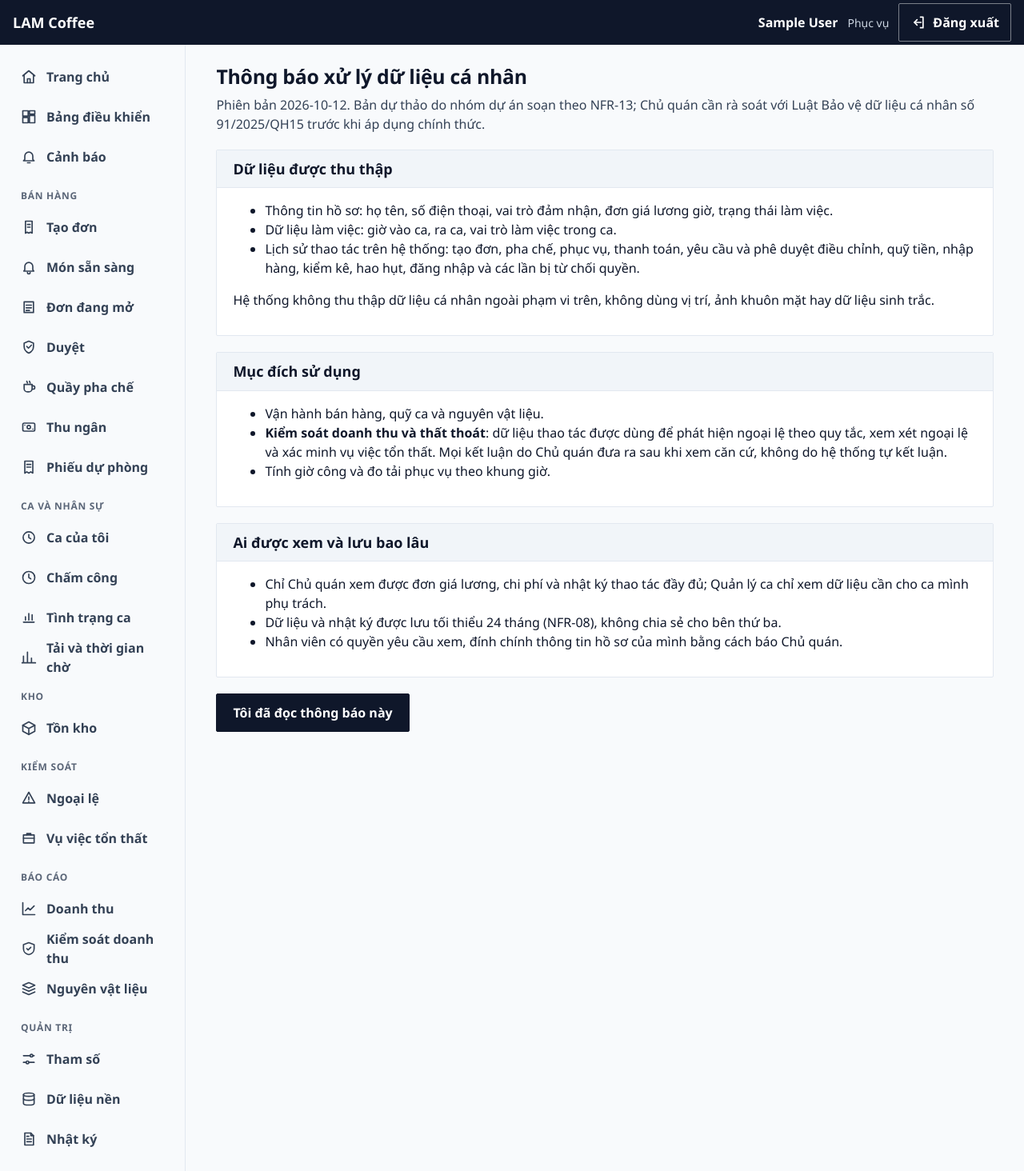
After one commit to nglengochai123-prog/QTDA, a Django app: page /thong-bao-du-lieu/ in a window 1280 px wide. The commit adds this page. Shown: the whole page at 80% size. Run offline with Django 5.2, Linux system fonts and the light colour scheme; the visitor is signed in with stand-in values (Sample User, id 1); data comes from the database, SQL or seed files in the repository; data that the repository does not hold is empty.

Commit message:
NFR-13 thông báo xử lý dữ liệu cá nhân có xác nhận; NFR-16 lưu nháp biểu mẫu trên thiết bị kèm mã nghiệp vụ và chặn thanh toán, phê duyệt, xem xét khi mất kết nối
Co-Authored-By: Claude Opus 5.5 (1M context) <noreply@anthropic.com>

```diff
--- a/apps/core/urls.py
+++ b/apps/core/urls.py
@@ -10,6 +10,7 @@ urlpatterns = [
     path("manifest.webmanifest", views.manifest, name="manifest"),
     path("sw.js", views.service_worker, name="service_worker"),
     path("offline/", views.offline, name="offline"),
+    path("thong-bao-du-lieu/", views.data_notice, name="data_notice"),
     path("thong-bao/dang-ky/", views.push_subscribe, name="push_subscribe"),
     path("thong-bao/trang-thai/", views.push_status, name="push_status"),
     path("thong-bao/thu/", views.push_test, name="push_test"),
--- a/apps/core/views.py
+++ b/apps/core/views.py
@@ -37,6 +37,9 @@ def home(request):
             ("Nhật ký thao tác", reverse("admin:audit_auditlog_changelist"), "", False),
         ]
     context["can_dashboard"] = user_can(request.user, Cap.VIEW_DASHBOARD)
+    from .models import DATA_NOTICE_VERSION, DataNoticeAck
+
+    context["notice_pending"] = not DataNoticeAck.objects.filter(user=request.user, version=DATA_NOTICE_VERSION).exists()
     if request.user.is_owner:
         from apps.shifts.services import shifts_missing_backup
 
@@ -144,3 +147,22 @@ def push_log(request):
              "opened": m.opened_at.isoformat() if m.opened_at else None}
             for m in PushMessage.objects.filter(user=request.user)[:5]]
     return JsonResponse({"messages": rows})
+
+
+@login_required
+def data_notice(request):
+    """Thông báo xử lý dữ liệu cá nhân cho nhân viên (NFR-13); bấm xác nhận một lần cho mỗi phiên bản."""
+    from django.shortcuts import redirect
+
+    from apps.audit.models import Action
+    from apps.audit.services import record
+
+    from .models import DATA_NOTICE_VERSION, DataNoticeAck
+
+    ack = DataNoticeAck.objects.filter(user=request.user, version=DATA_NOTICE_VERSION).first()
+    if request.method == "POST" and ack is None:
+        ack = DataNoticeAck.objects.create(user=request.user, version=DATA_NOTICE_VERSION)
+        record(Action.CREATE, request=request, obj=ack, object_type="core.DataNoticeAck",
+               after={"phien_ban": DATA_NOTICE_VERSION})
+        return redirect("core:home")
+    return render(request, "core/data_notice.html", {"version": DATA_NOTICE_VERSION, "acknowledged": ack})
--- a/static/js/app.js
+++ b/static/js/app.js
@@ -99,6 +99,64 @@
     });
   });
 
+  // --- Lưu nháp biểu mẫu trên thiết bị (NFR-16) ---
+  // Biểu mẫu có data-draft được lưu nháp khi gõ, kể cả mã nghiệp vụ, nên gửi lại sau mất mạng
+  // vẫn là cùng một yêu cầu và máy chủ không ghi trùng. Nháp được xóa khi trang báo đã lưu thành công.
+  var savedOk = document.querySelector(".notice-ok");
+  document.querySelectorAll("form[data-draft]").forEach(function (form) {
+    var key = "nhap:" + location.pathname + ":" + form.dataset.draft;
+    var fields = function () {
+      return Array.prototype.filter.call(form.elements, function (el) {
+        return el.name && el.type !== "file" && el.type !== "submit" && el.name !== "csrfmiddlewaretoken";
+      });
+    };
+    var stored = null;
+    try { stored = JSON.parse(localStorage.getItem(key) || "null"); } catch (e) { stored = null; }
+    var stale = stored && stored.sent && (Date.now() - (stored.at || 0) > 30 * 60 * 1000);
+    if (stored && stored.sent && (savedOk || stale)) {
+      try { localStorage.removeItem(key); } catch (e) { /* bộ nhớ thiết bị không dùng được */ }
+    } else if (stored && stored.values) {
+      fields().forEach(function (el) {
+        if (!(el.name in stored.values)) return;
+        var v = stored.values[el.name];
+        if (el.type === "checkbox" || el.type === "radio") el.checked = Array.isArray(v) ? v.indexOf(el.value) >= 0 : v === el.value;
+        else if (el.multiple) Array.prototype.forEach.call(el.options, function (o) { o.selected = (v || []).indexOf(o.value) >= 0; });
+        else el.value = v;
+      });
+      var note = document.createElement("p");
+      note.className = "hint";
+      note.textContent = stored.sent ? "Đã khôi phục nội dung vừa gửi nhưng chưa chắc máy chủ đã nhận; kiểm tra rồi gửi lại (không bị ghi trùng)."
+                                     : "Đã khôi phục nội dung đang nhập dở trên thiết bị này.";
+      form.insertBefore(note, form.firstChild);
+    }
+    var save = function (sent) {
+      var values = {};
+      fields().forEach(function (el) {
+        if (el.type === "checkbox" || el.type === "radio") {
+          if (!el.checked) return;
+          values[el.name] = (values[el.name] || []).concat([el.value]);
+        } else if (el.multiple) {
+          values[el.name] = Array.prototype.filter.call(el.options, function (o) { return o.selected; }).map(function (o) { return o.value; });
+        } else values[el.name] = el.value;
+      });
+      try { localStorage.setItem(key, JSON.stringify({ values: values, sent: !!sent, at: Date.now() })); } catch (e) { /* bỏ qua */ }
+    };
+    form.addEventListener("input", function () { save(false); });
+    form.addEventListener("change", function () { save(false); });
+    form.addEventListener("submit", function () { save(true); });
+  });
+
+  // --- Không ghi thanh toán, phê duyệt, kết quả xem xét khi mất kết nối (NFR-16) ---
+  document.querySelectorAll("form[data-online-only]").forEach(function (form) {
+    form.addEventListener("submit", function (event) {
+      if (offline || navigator.onLine === false) {
+        event.preventDefault();
+        event.stopImmediatePropagation();
+        window.alert("Đang mất kết nối. Thao tác này chỉ ghi khi có mạng; chờ có mạng rồi bấm lại.");
+      }
+    }, true);
+  });
+
   // --- Chống bấm gửi hai lần ---
   document.querySelectorAll("form[data-once]").forEach(function (form) {
     form.addEventListener("submit", function () {
--- a/templates/control/exception_detail.html
+++ b/templates/control/exception_detail.html
@@ -45,7 +45,7 @@
   {% empty %}<p class="muted">Chưa có kết quả.</p>{% endfor %}
 
   {% if request.user.is_owner %}
-  <form method="post" class="mini-form" data-once>{% csrf_token %}
+  <form data-online-only method="post" class="mini-form" data-once>{% csrf_token %}
     <fieldset class="option-group"><legend>{% if effective %}Lập bản đính chính{% else %}Ghi kết quả{% endif %}</legend>
       <div class="choice-row">{% for v, l in results %}<label class="pick"><input type="radio" name="result" value="{{ v }}" required><span>{{ l }}</span></label>{% endfor %}</div></fieldset>
     <label class="toggle"><input type="checkbox" name="money_loss" value="1"> Có tổn thất tiền (phải gắn vụ việc trước)</label>
@@ -54,7 +54,7 @@
     <button class="btn btn-primary" type="submit">{% if effective %}Lưu bản đính chính{% else %}Lưu kết quả{% endif %}</button>
   </form>
   {% if not exc.loss_case %}
-  <form method="post" class="inline-form" data-once>{% csrf_token %}
+  <form data-online-only method="post" class="inline-form" data-once>{% csrf_token %}
     <input type="hidden" name="action" value="attach"><input type="hidden" name="operation_key" value="{{ operation_key }}">
     <span>Gắn vào vụ việc tổn thất</span>
     <select class="input input-sm" name="case"><option value="new">Lập vụ việc mới</option>{% for c in cases %}<option value="{{ c.pk }}">{{ c }}</option>{% endfor %}</select>
--- /dev/null
+++ b/templates/core/data_notice.html
@@ -0,0 +1,36 @@
+{% extends "base.html" %}
+{% block title %}Thông báo xử lý dữ liệu cá nhân · {{ STORE_NAME }}{% endblock %}
+{% block content %}
+<h1>Thông báo xử lý dữ liệu cá nhân</h1>
+<p class="muted">Phiên bản {{ version }}. Bản dự thảo do nhóm dự án soạn theo NFR-13; Chủ quán cần rà soát với Luật Bảo vệ dữ liệu cá nhân số 91/2025/QH15 trước khi áp dụng chính thức.</p>
+<section class="panel" aria-labelledby="dn-1">
+  <h2 id="dn-1">Dữ liệu được thu thập</h2>
+  <ul>
+    <li>Thông tin hồ sơ: họ tên, số điện thoại, vai trò đảm nhận, đơn giá lương giờ, trạng thái làm việc.</li>
+    <li>Dữ liệu làm việc: giờ vào ca, ra ca, vai trò làm việc trong ca.</li>
+    <li>Lịch sử thao tác trên hệ thống: tạo đơn, pha chế, phục vụ, thanh toán, yêu cầu và phê duyệt điều chỉnh, quỹ tiền, nhập hàng, kiểm kê, hao hụt, đăng nhập và các lần bị từ chối quyền.</li>
+  </ul>
+  <p>Hệ thống không thu thập dữ liệu cá nhân ngoài phạm vi trên, không dùng vị trí, ảnh khuôn mặt hay dữ liệu sinh trắc.</p>
+</section>
+<section class="panel" aria-labelledby="dn-2">
+  <h2 id="dn-2">Mục đích sử dụng</h2>
+  <ul>
+    <li>Vận hành bán hàng, quỹ ca và nguyên vật liệu.</li>
+    <li><strong>Kiểm soát doanh thu và thất thoát</strong>: dữ liệu thao tác được dùng để phát hiện ngoại lệ theo quy tắc, xem xét ngoại lệ và xác minh vụ việc tổn thất. Mọi kết luận do Chủ quán đưa ra sau khi xem căn cứ, không do hệ thống tự kết luận.</li>
+    <li>Tính giờ công và đo tải phục vụ theo khung giờ.</li>
+  </ul>
+</section>
+<section class="panel" aria-labelledby="dn-3">
+  <h2 id="dn-3">Ai được xem và lưu bao lâu</h2>
+  <ul>
+    <li>Chỉ Chủ quán xem được đơn giá lương, chi phí và nhật ký thao tác đầy đủ; Quản lý ca chỉ xem dữ liệu cần cho ca mình phụ trách.</li>
+    <li>Dữ liệu và nhật ký được lưu tối thiểu 24 tháng (NFR-08), không chia sẻ cho bên thứ ba.</li>
+    <li>Nhân viên có quyền yêu cầu xem, đính chính thông tin hồ sơ của mình bằng cách báo Chủ quán.</li>
+  </ul>
+</section>
+{% if acknowledged %}
+<p class="muted">Bạn đã xác nhận đọc thông báo này lúc {{ acknowledged.acknowledged_at|date:"H:i d/m/Y" }}.</p>
+{% else %}
+<form method="post" data-once>{% csrf_token %}<button class="btn btn-primary" type="submit">Tôi đã đọc thông báo này</button></form>
+{% endif %}
+{% endblock %}
--- a/templates/core/home.html
+++ b/templates/core/home.html
@@ -6,6 +6,11 @@
     {% for label in user.role_labels %}<span class="chip">{{ label }}</span>{% endfor %}
   </div>
 </section>
+
+{% if notice_pending %}
+<div class="notice notice-info" role="status"><svg class="icon" aria-hidden="true"><use href="#i-alert"/></svg>
+  <div>Vui lòng đọc <a href="{% url 'core:data_notice' %}">thông báo xử lý dữ liệu cá nhân</a> và bấm xác nhận.</div></div>
+{% endif %}
 
 {% if missing_backup %}
 <div class="notice notice-warn" role="status"><svg class="icon" aria-hidden="true"><use href="#i-alert"/></svg>
--- a/templates/inventory/count.html
+++ b/templates/inventory/count.html
@@ -24,7 +24,7 @@
   {% for i in ingredients %}
   <li class="qr-row">
     <div class="exc-text"><strong>{{ i.name }}{% if i.is_critical %} <span class="chip">Trọng yếu</span>{% endif %}</strong><span class="muted">Tồn vật lý trên hệ thống {{ i.stock.physical|floatformat:"-2g" }} {{ i.get_unit_display }}</span></div>
-    <form method="post" class="inline-form" data-once>{% csrf_token %}
+    <form data-draft="kiem-ke" method="post" class="inline-form" data-once>{% csrf_token %}
       <input type="hidden" name="operation_key" value="{{ i.op }}"><input type="hidden" name="ingredient" value="{{ i.pk }}">
       <label class="visually-hidden" for="c-{{ i.pk }}">Đếm được</label>
       <input class="input input-sm" id="c-{{ i.pk }}" name="counted" inputmode="decimal" placeholder="Đếm được ({{ i.get_unit_display }})" required>
--- a/templates/inventory/receipt.html
+++ b/templates/inventory/receipt.html
@@ -4,7 +4,7 @@
 <p><a href="{% url 'inventory:stock' %}">‹ Tồn kho</a></p>
 <h1>Lập phiếu nhập</h1>
 <p class="lead-muted">Nhập số lượng thực nhận theo đơn vị tính và đơn giá trên mỗi đơn vị tính. Chọn lần đặt nếu hàng giao theo lần đặt.</p>
-<form method="post" enctype="multipart/form-data" class="mini-form narrow" data-once>{% csrf_token %}
+<form data-draft="phieu-nhap" method="post" enctype="multipart/form-data" class="mini-form narrow" data-once>{% csrf_token %}
   <input type="hidden" name="operation_key" value="{{ operation_key }}"><input type="hidden" name="rows" value="{{ rows|length }}">
   <div class="field"><label for="r-sup">Nhà cung cấp</label><select class="input" id="r-sup" name="supplier" required>
     <option value="">Chọn nhà cung cấp</option>{% for s in suppliers %}<option value="{{ s.pk }}">{{ s.name }}</option>{% endfor %}</select></div>
--- a/templates/inventory/waste.html
+++ b/templates/inventory/waste.html
@@ -4,7 +4,7 @@
 <p><a href="{% url 'inventory:stock' %}">‹ Tồn kho</a></p>
 <h1>Ghi hao hụt xuất kho</h1>
 <p class="lead-muted">Nguyên liệu hư, hết hạn, đổ vỡ hoặc pha hỏng trước khi bấm Xong. Món đã pha rồi bị hủy thì không ghi ở đây; hệ thống tự ghi khi yêu cầu hủy được duyệt.</p>
-<form method="post" class="mini-form narrow" data-once>{% csrf_token %}
+<form data-draft="hao-hut" method="post" class="mini-form narrow" data-once>{% csrf_token %}
   <input type="hidden" name="operation_key" value="{{ operation_key }}">
   <div class="field"><label for="w-ing">Nguyên vật liệu</label><select class="input" id="w-ing" name="ingredient" required>
     <option value="">Chọn nguyên liệu</option>{% for i in ingredients %}<option value="{{ i.pk }}">{{ i.name }} ({{ i.get_unit_display }})</option>{% endfor %}</select></div>
--- a/templates/orders/adjust_form.html
+++ b/templates/orders/adjust_form.html
@@ -3,7 +3,7 @@
 {% block content %}
 <h1>Yêu cầu điều chỉnh đơn {{ order.code }}</h1>
 <p class="lead-muted">Bàn {{ order.table.code }} · {{ order.get_status_display }}. Yêu cầu chỉ có hiệu lực khi được duyệt; bạn không tự duyệt được yêu cầu của mình.</p>
-<form method="post" class="adjust-form" data-once>
+<form data-draft="dieu-chinh" method="post" class="adjust-form" data-once>
   {% csrf_token %}
   <input type="hidden" name="operation_key" value="{{ operation_key }}">
   <fieldset class="option-group">
--- a/templates/orders/approvals.html
+++ b/templates/orders/approvals.html
@@ -13,12 +13,12 @@
       <span class="muted">Người yêu cầu {{ req.requested_by }} · {{ req.created_at|date:"H:i" }} · Cấp: {{ req.get_current_level_display }}</span>
     </div>
     <div class="approval-actions">
-      <form method="post" action="{% url 'orders:decide' req.pk %}" data-once>{% csrf_token %}
+      <form data-online-only method="post" action="{% url 'orders:decide' req.pk %}" data-once>{% csrf_token %}
         <input type="hidden" name="operation_key" value="{{ req.op_reject }}">
         <input type="hidden" name="decision" value="reject">
         <button type="submit" class="btn btn-quiet">Từ chối</button>
       </form>
-      <form method="post" action="{% url 'orders:decide' req.pk %}" data-once>{% csrf_token %}
+      <form data-online-only method="post" action="{% url 'orders:decide' req.pk %}" data-once>{% csrf_token %}
         <input type="hidden" name="operation_key" value="{{ req.op_approve }}">
         <input type="hidden" name="decision" value="approve">
         <button type="submit" class="btn btn-primary">Đồng ý</button>
--- a/templates/orders/backup_slips.html
+++ b/templates/orders/backup_slips.html
@@ -6,7 +6,7 @@
 
 <section class="panel" aria-labelledby="enter-title">
   <h2 id="enter-title">Nhập bù một phiếu</h2>
-  <form method="post" class="mini-form" data-once>{% csrf_token %}
+  <form data-draft="nhap-bu" method="post" class="mini-form" data-once>{% csrf_token %}
     <input type="hidden" name="action" value="enter"><input type="hidden" name="operation_key" value="{{ operation_key }}">
     <div class="form-grid">
       <div class="field"><label for="b-no">Số phiếu</label><input class="input" id="b-no" name="number" inputmode="numeric" required></div>
--- a/templates/orders/cashier.html
+++ b/templates/orders/cashier.html
@@ -24,7 +24,7 @@
     </div>
     {% endif %}
     {% if not bill.blockers or bill.can_received %}
-    <form method="post" action="{% url 'orders:pay' bill.table.pk %}" class="pay-form" data-once>
+    <form data-online-only method="post" action="{% url 'orders:pay' bill.table.pk %}" class="pay-form" data-once>
       {% csrf_token %}
       <input type="hidden" name="operation_key" value="{{ bill.operation_key }}">
       {% if bill.blockers %}<input type="hidden" name="mode" value="received">{% endif %}
--- a/templates/shifts/my_shift.html
+++ b/templates/shifts/my_shift.html
@@ -68,7 +68,7 @@
       <button class="btn btn-primary btn-block" type="submit">Xác nhận tiền đầu ca</button>
     </form>
     {% endif %}
-    <form method="post" action="{% url 'shifts:cash_entry' shift.pk %}" enctype="multipart/form-data" class="mini-form" data-once>{% csrf_token %}
+    <form data-draft="chi-tien" method="post" action="{% url 'shifts:cash_entry' shift.pk %}" enctype="multipart/form-data" class="mini-form" data-once>{% csrf_token %}
       <input type="hidden" name="operation_key" value="{{ op_expense }}"><input type="hidden" name="kind" value="chi">
       <h3>Chi tiền mặt</h3>
       <div class="field"><label for="f-exp">Số tiền (đồng)</label><input class="input" id="f-exp" name="amount" inputmode="numeric" required></div>
@@ -126,7 +126,7 @@
 {% elif not report %}
 <section class="panel" aria-labelledby="report-title">
   <h2 id="report-title">Báo cáo cuối ca</h2>
-  <form method="post" action="{% url 'shifts:report' shift.pk %}" class="mini-form" data-once>{% csrf_token %}
+  <form data-draft="bao-cao-cuoi-ca" method="post" action="{% url 'shifts:report' shift.pk %}" class="mini-form" data-once>{% csrf_token %}
     <div class="field"><label for="f-cash">Tiền mặt đếm thực tế (đồng)</label><input class="input" id="f-cash" name="counted_cash" inputmode="numeric" required></div>
     <div class="field"><label for="f-tin">Tiền chuyển khoản nhận theo sao kê (đồng)</label><input class="input" id="f-tin" name="transfer_received" inputmode="numeric" required></div>
     <div class="field"><label for="f-tout">Tiền hoàn bằng chuyển khoản theo sao kê (đồng)</label><input class="input" id="f-tout" name="transfer_refunded" inputmode="numeric" value="0"></div>
@@ -165,7 +165,7 @@
   {% if corrections %}<ul class="ruled-list compact">{% for c in corrections %}
     <li><span>{{ c.created_at|date:"H:i d/m" }} · {{ c.requested_by }}: tiền mặt {{ c.counted_cash|intcomma }}, CK nhận {{ c.transfer_received|intcomma }}, CK hoàn {{ c.transfer_refunded|intcomma }} · {{ c.reason }} · <strong>{{ c.get_status_display }}</strong>{% if c.decided_by %} ({{ c.decided_by }}){% endif %}</span></li>
   {% endfor %}</ul>{% endif %}
-  <form method="post" action="{% url 'shifts:correction' shift.pk %}" class="mini-form" data-once>{% csrf_token %}
+  <form data-draft="dinh-chinh" method="post" action="{% url 'shifts:correction' shift.pk %}" class="mini-form" data-once>{% csrf_token %}
     <input type="hidden" name="operation_key" value="{{ op_correction }}">
     <p class="hint">Báo cáo gốc được giữ nguyên. Đính chính cần lý do và Chủ quán duyệt; sau khi duyệt hệ thống đối soát lại theo số mới, không tính trùng chênh lệch.</p>
     <div class="field"><label for="c-cash">Tiền mặt đếm thực tế (đồng)</label><input class="input" id="c-cash" name="counted_cash" inputmode="numeric" value="{{ effective.counted_cash }}" required></div>
```
Also changed, not shown: apps/core/models.py (+17 -0 lines), apps/core/tests/test_push.py (+14 -0 lines), apps/core/migrations/0007_data_notice.py (added).
